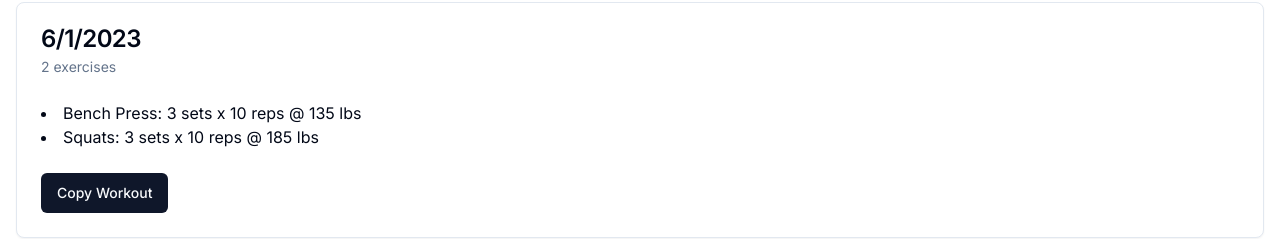
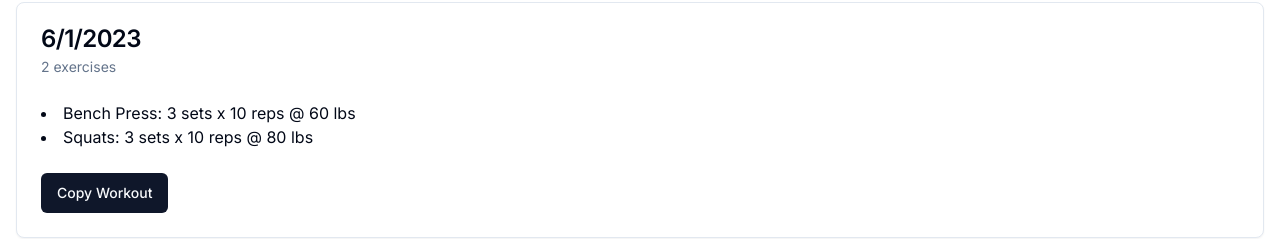
Before and after one commit to timofeic/gym, a Next.js app in the folder gym-app/: page / in a window 1280 px wide. Shown: the part 424-663 px from the top of the page. Built offline with nearby package versions, Linux system fonts and the light colour scheme.

Commit message:
Update default exercise weights from lbs to kg in ExerciseList and RecentWorkouts components

```diff
--- a/gym-app/components/ExerciseList.tsx
+++ b/gym-app/components/ExerciseList.tsx
@@ -17,9 +17,9 @@ export default function ExerciseList() {
   useEffect(() => {
     // In a real app, this data would come from your API
     const mockExercises: Exercise[] = [
-      { id: '1', name: 'Bench Press', defaultSets: 3, defaultReps: 10, defaultWeight: 135 },
-      { id: '2', name: 'Squats', defaultSets: 3, defaultReps: 10, defaultWeight: 185 },
-      { id: '3', name: 'Deadlift', defaultSets: 3, defaultReps: 8, defaultWeight: 225 },
+      { id: '1', name: 'Bench Press', defaultSets: 3, defaultReps: 10, defaultWeight: 60 },
+      { id: '2', name: 'Squats', defaultSets: 3, defaultReps: 10, defaultWeight: 80 },
+      { id: '3', name: 'Deadlift', defaultSets: 3, defaultReps: 8, defaultWeight: 100 },
       { id: '4', name: 'Pull-ups', defaultSets: 3, defaultReps: 10, defaultWeight: 0 },
     ]
     setExercises(mockExercises)
@@ -36,7 +36,7 @@ export default function ExerciseList() {
           <CardContent>
             <p>Default Sets: {exercise.defaultSets}</p>
             <p>Default Reps: {exercise.defaultReps}</p>
-            <p>Default Weight: {exercise.defaultWeight} lbs</p>
+            <p>Default Weight: {exercise.defaultWeight} kg</p>
           </CardContent>
         </Card>
       ))}
--- a/gym-app/components/RecentWorkouts.tsx
+++ b/gym-app/components/RecentWorkouts.tsx
@@ -43,15 +43,15 @@ export default function RecentWorkouts() {
         id: '1',
         date: '2023-06-01',
         exercises: [
-          { id: '1', name: 'Bench Press', sets: 3, reps: 10, weight: 135 },
-          { id: '2', name: 'Squats', sets: 3, reps: 10, weight: 185 },
+          { id: '1', name: 'Bench Press', sets: 3, reps: 10, weight: 60 },
+          { id: '2', name: 'Squats', sets: 3, reps: 10, weight: 80 },
         ]
       },
       {
         id: '2',
         date: '2023-06-03',
         exercises: [
-          { id: '3', name: 'Deadlift', sets: 3, reps: 8, weight: 225 },
+          { id: '3', name: 'Deadlift', sets: 3, reps: 8, weight: 100 },
           { id: '4', name: 'Pull-ups', sets: 3, reps: 10, weight: 0 },
         ]
       },
```
